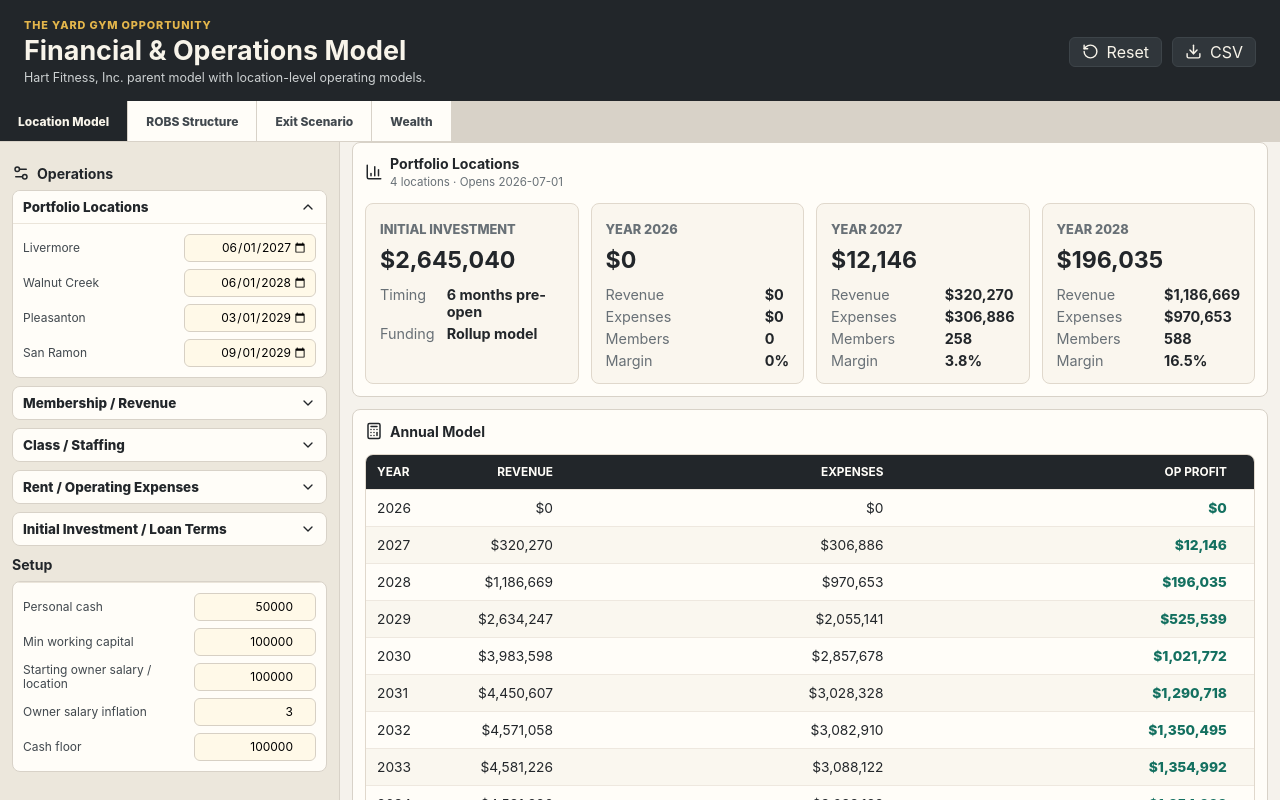
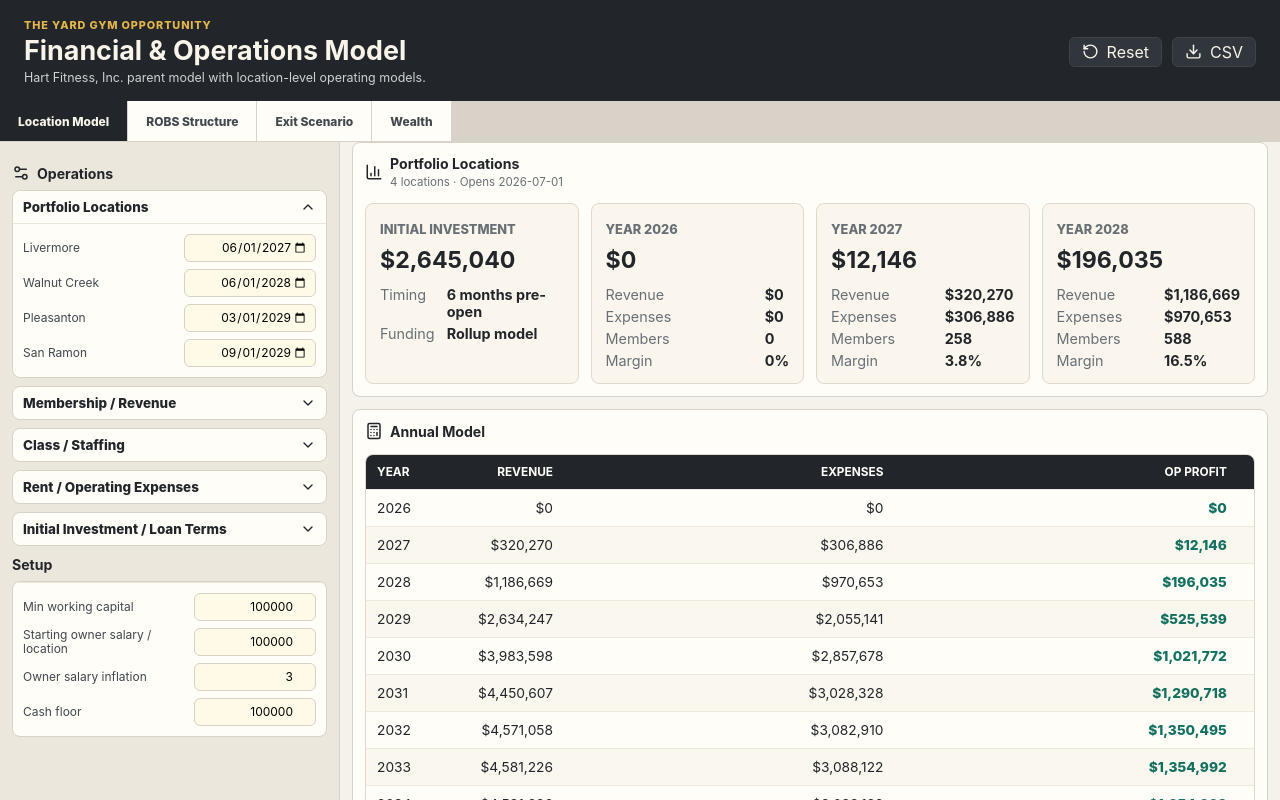
Before and after one commit to jkhart/theyardgym-financials, a React (Vite) app: page / in a window 1280 px wide. Shown: the top 800 px of the page. Built offline with nearby package versions, Linux system fonts and the light colour scheme.

Commit message:
Hard-code personal setup cash to zero

```diff
--- a/src/components/App.jsx
+++ b/src/components/App.jsx
@@ -20,7 +20,7 @@ const DEFAULT_ROLLUP_INPUTS = {
   entityName: "Hart Fitness, Inc.",
   modelStartDate: "2026-07-01",
   roth401kContribution: 450000,
-  personalContribution: 50000,
+  personalContribution: 0,
   traditionalIraStartingBalance: 450000,
   robsConversionTaxRate: 0.35,
   rothIraStartingBalance: 500000,
@@ -57,6 +57,7 @@ const FIXED_ROLLUP_INPUTS = {
   entityName: "Hart Fitness, Inc.",
   modelStartDate: "2026-07-01",
   roth401kContribution: 450000,
+  personalContribution: 0,
   traditionalIraStartingBalance: 450000,
   federalTaxRate: 0.21,
   stateTaxRate: 0.0884,
@@ -986,15 +987,6 @@ function RollupInputsPanel({ inputs, locations, updateInput }) {
       </div>
       <section className="assumptionGroup">
         <div className="groupFields">
-          <label className="inputRow">
-            <span>Personal cash</span>
-            <input
-              type="number"
-              step="1000"
-              value={inputs.personalContribution}
-              onChange={(event) => updateInput("personalContribution", Number(event.target.value))}
-            />
-          </label>
           <label className="inputRow">
             <span>Min working capital</span>
             <input
```
